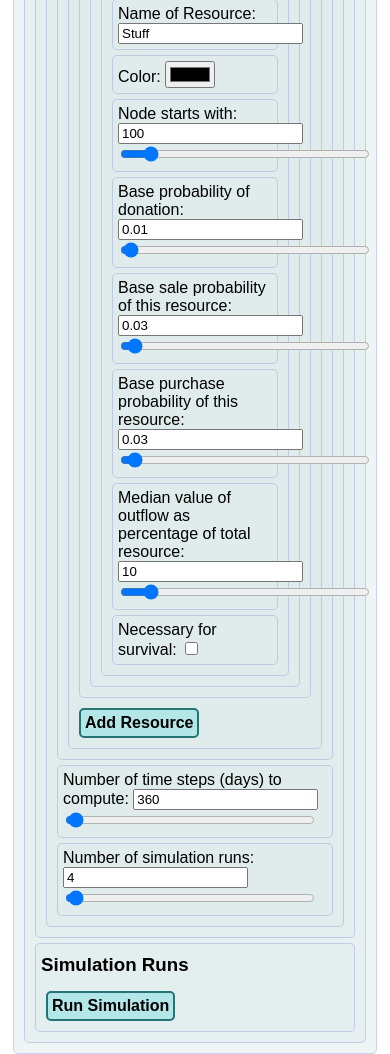
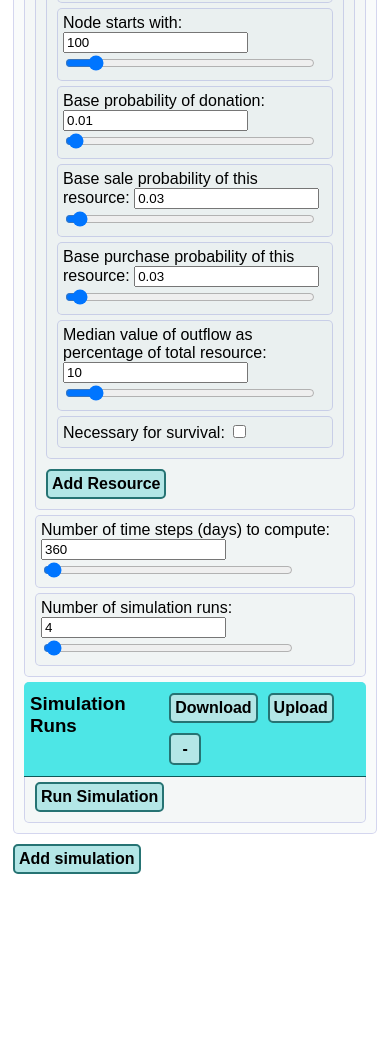
Before and after one commit to Radivis/network-flow-simulator, a website with bundled scripts: page public/index.html in a window 390 px wide. Shown: the part 1112-2166 px from the top of the page. After the commit the page ends 1999 px from the top, so only its background shows below. Built offline with nearby package versions, Linux system fonts and the light colour scheme.

Commit message:
Component refactoring. Visualizations is now a class component.

```diff
--- a/public/components/Config.js
+++ b/public/components/Config.js
@@ -15,36 +15,37 @@ const config = (parent, simulationData) => {
     const nonInputElements = {}
 
     nonInputElements.outerContainer = createElement({
+        parent,
         classes: ['container'],
-        parent
     });
 
     nonInputElements.innerContainer = createElement({
-        classes: ['container'],
-        parent: nonInputElements.outerContainer
+        parent: nonInputElements.outerContainer,
+        classes: ['formal-container'],
     });
 
     inputElements.simulationName = inputText({
+        parent: nonInputElements.innerContainer,
         name: 'simulationName',
         label: 'Name of simulation',
         min: 2,
         defaultValue: `Simulation ${simulationData.id}`,
-        parent: nonInputElements.innerContainer
     }).field
 
     inputElements.amountOfNodes = inputRange({
+        parent: nonInputElements.innerContainer,
         name: 'amountOfNodes',
         label: 'Number of nodes',
         min: 2,
         defaultValue: 100,
         max: 1000,
         isInteger: true,
-        parent: nonInputElements.innerContainer
     }).field
 
     inputElements.rules = configRules(nonInputElements.innerContainer)
 
     inputElements.amountOfNeighborsInheriting = inputRange({
+        parent: nonInputElements.innerContainer,
         name: 'amountOfNeighborsInheriting',
         label: 'After death resources get distributed among the nearest n neighbors',
         min: 1,
@@ -52,10 +53,10 @@ const config = (parent, simulationData) => {
         defaultValue: 3,
         step: 1,
         isInteger: true,
-        parent: nonInputElements.innerContainer
     }).field
 
     inputElements.maxAmountOfDonations = inputRange({
+        parent: nonInputElements.innerContainer,
         name: 'maxAmountOfDonations',
         label: 'Maximum number of donations per node and time step',
         min: 1,
@@ -63,10 +64,10 @@ const config = (parent, simulationData) => {
         defaultValue: 5,
         step: 1,
         isInteger: true,
-        parent: nonInputElements.innerContainer
     }).field
 
     inputElements.maxAmountOfExchanges = inputRange({
+        parent: nonInputElements.innerContainer,
         name: 'maxAmountOfExchanges',
         label: 'Maximum number of exchanges per node and time step',
         min: 1,
@@ -74,7 +75,6 @@ const config = (parent, simulationData) => {
         defaultValue: 10,
         step: 1,
         isInteger: true,
-        parent: nonInputElements.innerContainer
     }).field
 
     const { inputElementsArray, importResourceDataCallback } = configResourcesOuter(nonInputElements.innerContainer, simulationData);
@@ -82,6 +82,7 @@ const config = (parent, simulationData) => {
     inputElements.resources = inputElementsArray
 
     inputElements.amountOfTicks = inputRange({
+        parent: nonInputElements.innerContainer,
         name: 'amountOfTicks',
         label: 'Number of time steps (days) to compute',
         min: 1,
@@ -89,18 +90,19 @@ const config = (parent, simulationData) => {
         max: 7500,
         step: 30,
         isInteger: true,
-        parent: nonInputElements.innerContainer
     }).field
 
     inputElements.amountOfNewRuns = inputRange({
+        parent: nonInputElements.innerContainer,
         name: 'amountOfNewRuns',
         label: 'Number of simulation runs',
         min: 1,
         defaultValue: 4,
         max: 240,
         isInteger: true,
-        parent: nonInputElements.innerContainer
     }).field
+
+    // COMPONENT PANEL SETUP
 
     const importDataCallback = configData => {
         importResourceDataCallback(configData.resources);
--- a/public/components/Simulation.js
+++ b/public/components/Simulation.js
@@ -5,8 +5,7 @@ import componentPanel from './componentPanel.js';
 import mapElementsToValues from './helpers/mapElementsToValues.js';
 import config from './config.js'
 import runsOuter from './runsOuter.js';
-import visualizations from './visualizations.js';
-import visualization from './visualization.js';
+import Visualizations from './Visualizations.js';
 
 const simulation = (parent, simulationData) => {
     const elements = {}
@@ -18,8 +17,13 @@ const simulation = (parent, simulationData) => {
 
     elements.innerContainer = createElement({
         parent: elements.outerContainer,
-        classes: ['container'],
+        classes: ['formal-container'],
     });
+
+    const visualizations = new Visualizations({
+        parent: elements.innerContainer,
+        simulationData
+    })
 
     // #1: Config
     const { inputElements, importConfigDataCallback } = config(elements.innerContainer, simulationData);
@@ -27,52 +31,19 @@ const simulation = (parent, simulationData) => {
     elements.configInput = inputElements
 
     // #2: Runs
-    elements.runsOuterContainer = createElement({
-        parent: elements.innerContainer,
-        classes: ['container'],
-        id: `runs-container-${simulationData.id}`
-    })
+    elements.runsOuter = runsOuter(elements.innerContainer, simulationData, elements.configInput, visualizations.toggleVisualization)
 
-    // Array of ids to store which runs should be visualized
-    let activeVisualizations = [];
+    // #3: Visualizations
+    elements.visualizations = visualizations.render()
 
-    /*
-    Callback for rendering a visualization
-
-    Note that this callback is defined here,
-    so that the visibility of the visualizations component can be controlled from here
-    */
-    const renderVisualization = (id) => {
-        let visualizationsContainers = {}
-        if (activeVisualizations.length <= 0) {
-            visualizationsContainers = visualizations(elements.innerContainer, simulationData)
-        } else {
-            visualizationsContainers.outerContainer = elements.innerContainer
-                .querySelector(`#visualizations-outer-${simulationData.id}`);
-            visualizationsContainers.innerContainer = visualizationsContainers.outerContainer
-                .querySelector(`#visualizations-inner-${simulationData.id}`);
-        }
-
-        if (activeVisualizations.includes(id)) {
-            activeVisualizations = activeVisualizations.filter(entry => entry != id)
-        }
-        else {
-            activeVisualizations.push(id)
-            visualization(visualizationsContainers.innerContainer, simulationData.runs[id], simulationData.config)
-        }
-
-        // clear visualizations container, if all runs are deactivated
-        if (activeVisualizations.length <= 0) visualizationsContainers.outerContainer.remove()
-    }
-
-    elements.runsOuter = runsOuter(elements.runsOuterContainer, simulationData, elements.configInput, renderVisualization)
+    // COMPONENT PANEL SETUP
 
     const importDataCallback = simulationData => {
         importConfigDataCallback(simulationData.config)
 
         // Rerender runs element with new simulation data
         // TODO: Get this to work properly
-        elements.runsOuter = runsOuter(elements.runsOuterContainer, simulationData, elements.configInput, renderVisualization)
+        elements.runsOuter = runsOuter(elements.innerContainer, simulationData, elements.configInput, renderVisualization)
     }
 
     const exportDataCallback = () => {
--- a/public/components/Visualization.js
+++ b/public/components/Visualization.js
@@ -9,24 +9,29 @@ import RunCanvas from "./runCanvas.js";
 const visualization = (parent, runData, configData) => {
     const elements = {}
 
-    elements.headerEl = createElement({
+    elements.outerContainer = createElement({
+        parent,
+        classes: ['container']
+    })
+
+    elements.header = createElement({
+        parent: elements.outerContainer,
         type: 'h4',
-        parent: parent,
         content: 'Visualization of Run ' + runData.id
     })
 
     elements.runCanvas = new RunCanvas({
-        parent,
+        parent: elements.outerContainer,
         config: configData,
         runData: runData,
     })
 
     elements.controlsContainer = createElement({
-        parent,
-        classes: ['container']
+        parent: elements.outerContainer,
+        classes: ['formal-container']
     })
 
-    // CALLBACKS
+    // CALLBACKS FOR INTERACTION WITH RUN CANVAS
 
     const setStateIndex = (ev) => {
         elements.runCanvas.setStateIndex(+ev.target.value)
--- a/public/components/configResource.js
+++ b/public/components/configResource.js
@@ -20,7 +20,7 @@ const configResource = (parent, simulationData, resourceId) => {
     });
 
     nonInputElements.innerContainer = createElement({
-        classes: ['container'],
+        classes: ['formal-container'],
         parent: nonInputElements.outerContainer
     });
 
@@ -95,6 +95,8 @@ const configResource = (parent, simulationData, resourceId) => {
         parent: nonInputElements.innerContainer
     }).checkbox
 
+    // COMPONENT PANEL SETUP
+
     const importDataCallback = resourceData => {
         updateElementValues(inputElements, resourceData)
     }
--- a/public/components/configResourcesInner.js
+++ b/public/components/configResourcesInner.js
@@ -9,7 +9,7 @@
     const nonInputElements = {}
 
     nonInputElements.container = createElement({
-        classes: ['container'],
+        classes: ['formal-container'],
         parent
     });
 
--- a/public/components/configResourcesOuter.js
+++ b/public/components/configResourcesOuter.js
@@ -16,7 +16,7 @@ const configResourcesOuter = (parent, simulationData) => {
     });
 
     nonInputElements.innerContainer = createElement({
-        classes: ['container'],
+        classes: ['formal-container'],
         parent: nonInputElements.outerContainer
     });
 
@@ -37,6 +37,8 @@ const configResourcesOuter = (parent, simulationData) => {
         content: 'Add Resource'
     })
     nonInputElements.addResourceButton.addEventListener('click', addResource)
+
+    // COMPONENT PANEL SETUP
 
     const importDataCallback = resourcesData => {
         // First create enough resource windows
--- a/public/components/runsInner.js
+++ b/public/components/runsInner.js
@@ -35,7 +35,7 @@ const runsInner = (parent, simulationData, renderVisualization) => {
 
         runsContainerEl = createElement({
             parent: parent,
-            classes: ['container'],
+            classes: ['formal-container'],
             id: `runs-container-${simulationData.id}`
          })
     }
--- a/public/components/runsOuter.js
+++ b/public/components/runsOuter.js
@@ -1,24 +1,30 @@
 'use strict';
 
 import { createElement } from '../util/dom.js';
+import componentPanel from './componentPanel.js';
 import mapElementsToValues from './helpers/mapElementsToValues.js';
 import runsInner from './runsInner.js'
 
 const runsOuter = (parent, simulationData, configInputElements, renderVisualization) => {
-    // clear
-    parent.innerHTML = '';
-
     const elements = {}
 
-    elements.header = createElement({
-        type: 'h3',
-        parent: parent,
-        content: 'Simulation Runs'
-    });
+    elements.outerContainer = createElement({
+        parent,
+        classes: ['container'],
+        id: `runs-container-${simulationData.id}`
+    })
+
+    elements.innerContainer = createElement({
+        parent: elements.outerContainer,
+        classes: ['formal-container']
+    })
+
+    // clear for rerendering
+    elements.innerContainer.innerHTML = '';
 
     elements.computeButton = createElement({
         type: 'button',
-        parent: parent,
+        parent: elements.outerContainer,
         content: 'Run Simulation'
     })
     elements.computeButton.addEventListener('click', () => {
@@ -34,7 +40,7 @@ const runsOuter = (parent, simulationData, configInputElements, renderVisualizat
         const amountOfPreviousRuns = simulationData.runs ? simulationData.runs.length : 0
 
          // render and get "Simulation run" buttons
-        const runElements = runsInner(parent, simulationData, renderVisualization);
+        const runElements = runsInner(elements.outerContainer, simulationData, renderVisualization);
 
         // Compute new simulation runs with webworkers
         for (let i = amountOfPreviousRuns; i < (simulationData.config.amountOfNewRuns + amountOfPreviousRuns); i++) {
@@ -75,6 +81,28 @@ const runsOuter = (parent, simulationData, configInputElements, renderVisualizat
             })
         }
     })
+
+    // COMPONENT PANEL SETUP
+
+    const importDataCallback = runsData => {
+    }
+
+    const exportDataCallback = () => {
+        return JSON.stringify(runsData)
+    }
+
+    elements.panel = componentPanel({
+        parent: elements.outerContainer,
+        title: `Simulation Runs`,
+        headerTagName: 'h3',
+        isExportable: true,
+        importDataCallback,
+        exportDataCallback,
+        collapsableContainer: elements.innerContainer,
+        prepend: true,
+    })
+
+    return elements
 }
 
 export default runsOuter;
--- a/public/components/simulations.js
+++ b/public/components/simulations.js
@@ -9,31 +9,33 @@ const simulations = (parent, simulationsData) => {
     // clear parent
     parent.innerHTML = '';
 
-    const outerContainerEl = createElement({
+    const elements = {}
+
+    elements.outerContainer = createElement({
         parent
     });
 
-    const innerContainerEl = createElement({
-        parent: outerContainerEl
+    elements.innerContainer = createElement({
+        parent: elements.outerContainer
     });
 
     if (simulationsData.length > 0) {
         // update
         for (let i = 0; i < simulationsData.length; i++) {
-            simulation(innerContainerEl, simulatiosData[i])
+            simulation(elements.innerContainer, simulatiosData[i])
         }
     } else {
         // initialization
-        simulationsData.push(simulation(innerContainerEl, {id: 1}))
+        simulationsData.push(simulation(elements.innerContainer, {id: 1}))
     }
 
-    const addSimulationButtonEl = createElement({
+    elements.addSimulationButton = createElement({
         type: 'button',
-        parent: outerContainerEl,
+        parent: elements.outerContainer,
         content: 'Add simulation',
     })
     addSimulationButtonEl.addEventListener('click', () => {
-        simulationsData.push(simulation(innerContainerEl, {id: simulationsData.length+1}))
+        simulationsData.push(simulation(elements.innerContainer, {id: simulationsData.length+1}))
     })
 }
 
--- a/public/components/visualizations.js
+++ b/public/components/visualizations.js
@@ -1,29 +1,94 @@
+/*
+Top component for visualizations.
+Originally I wanted this to remain a function component,
+but since this is rendered after the runs component,
+passing the "renderVisualization" function/method would
+have been difficult!
+*/
+
 'use strict';
 
 import { createElement } from "../util/dom.js";
+import visualization from './visualization.js'
 
-const visualizations = (parent, simulationData) => {
-    const elements = {}
+class Visualizations {
+    constructor({
+        parent,
+        simulationData
+    }) {
+        this.parent = parent
+        this.simulationData = simulationData
 
-    elements.outerContainer = createElement({
-        parent,
-        classes: ['container'],
-        id: `visualizations-outer-${simulationData.id}`
-    })
+        this.elements = {}
 
-    elements.header = createElement({
-        type: 'h3',
-        parent: elements.outerContainer,
-        content: 'Visualization'
-    })
+        // Array of ids to store which runs should be visualized
+        this.activeVisualizations = [];
 
-    elements.innerContainer = createElement({
-        parent: elements.outerContainer,
-        classes: ['container'],
-        id: `visualizations-inner-${simulationData.id}`
-    })
+        // This binding
+        this.toggleVisualization = this.toggleVisualization.bind(this)
+    }
 
-    return elements
+    render() {
+        this.elements.outerContainer = createElement({
+            parent: this.parent,
+            classes: ['container', 'hidden'],
+            id: `visualizations-outer-${this.simulationData.id}`
+        })
+
+        this.elements.header = createElement({
+            type: 'h3',
+            parent: this.elements.outerContainer,
+            content: 'Visualization'
+        })
+
+        this.elements.innerContainer = createElement({
+            parent: this.elements.outerContainer,
+            classes: ['formal-container'],
+            id: `visualizations-inner-${this.simulationData.id}`
+        })
+
+        return this.elements
+    }
+
+    /*
+    Callback that opens a visualization window, if the user presses on a run button.
+
+    If a user presses on the button again, the window should disappear.
+
+    The array this.activeVisualizations keeps track of which windows are open or not.
+    It stores the ids of the open visualization windows
+    */
+    toggleVisualization(id) {
+        // let visualizationsContainers = {}
+        // if (this.activeVisualizations.length <= 0) {
+        //     visualizationsContainers = Visualizations(this.elements.innerContainer, this.simulationData)
+        // } else {
+        //     visualizationsContainers.outerContainer = this.elements.innerContainer
+        //         .querySelector(`#visualizations-outer-${simulationData.id}`);
+        //     visualizationsContainers.innerContainer = visualizationsContainers.outerContainer
+        //         .querySelector(`#visualizations-inner-${simulationData.id}`);
+        // }
+
+        if (this.activeVisualizations.includes(id)) {
+            // Remove id
+            this.activeVisualizations = this.activeVisualizations.filter(entry => entry != id)
+        }
+        else {
+            // Add id
+            this.activeVisualizations.push(id)
+        }
+
+        // Clear and re-render all open visualizations
+        this.elements.innerContainer.innerHTML = ''
+
+        this.activeVisualizations.forEach(id => {
+            visualization(this.elements.innerContainer, this.simulationData.runs[id], this.simulationData.config)
+        })
+
+        // hide visualizations container, if all runs are deactivated
+        if (this.activeVisualizations.length <= 0) this.elements.outerContainer.classList.add('hidden')
+        else this.elements.outerContainer.classList.remove('hidden')
+    }
 }
 
-export default visualizations;
+export default Visualizations;
--- a/public/style.css
+++ b/public/style.css
@@ -45,7 +45,7 @@ canvas {
     border: 1px solid #aaa;
 }
 
-.collapsed {
+.collapsed, .hidden {
     display: none !important;
 }
 
@@ -71,7 +71,7 @@ canvas {
     display: block;
     padding: 5px;
     margin: 5px;
-    background: hsla(180, 25%, 90%, 0.5);
+    background: hsla(180, 25%, 90%, 0.2);
     border: 1px solid hsla(240, 50%, 50%, 0.2);
     border-radius: 5px;
 }
@@ -84,6 +84,13 @@ h5,
 h6 {
     margin-top: 5px;
     margin-bottom: 10px;
+}
+
+.formal-container {
+    position: relative;
+    display: block;
+    padding: 0px;
+    margin: 0px;
 }
 
 .inline-block {
```
